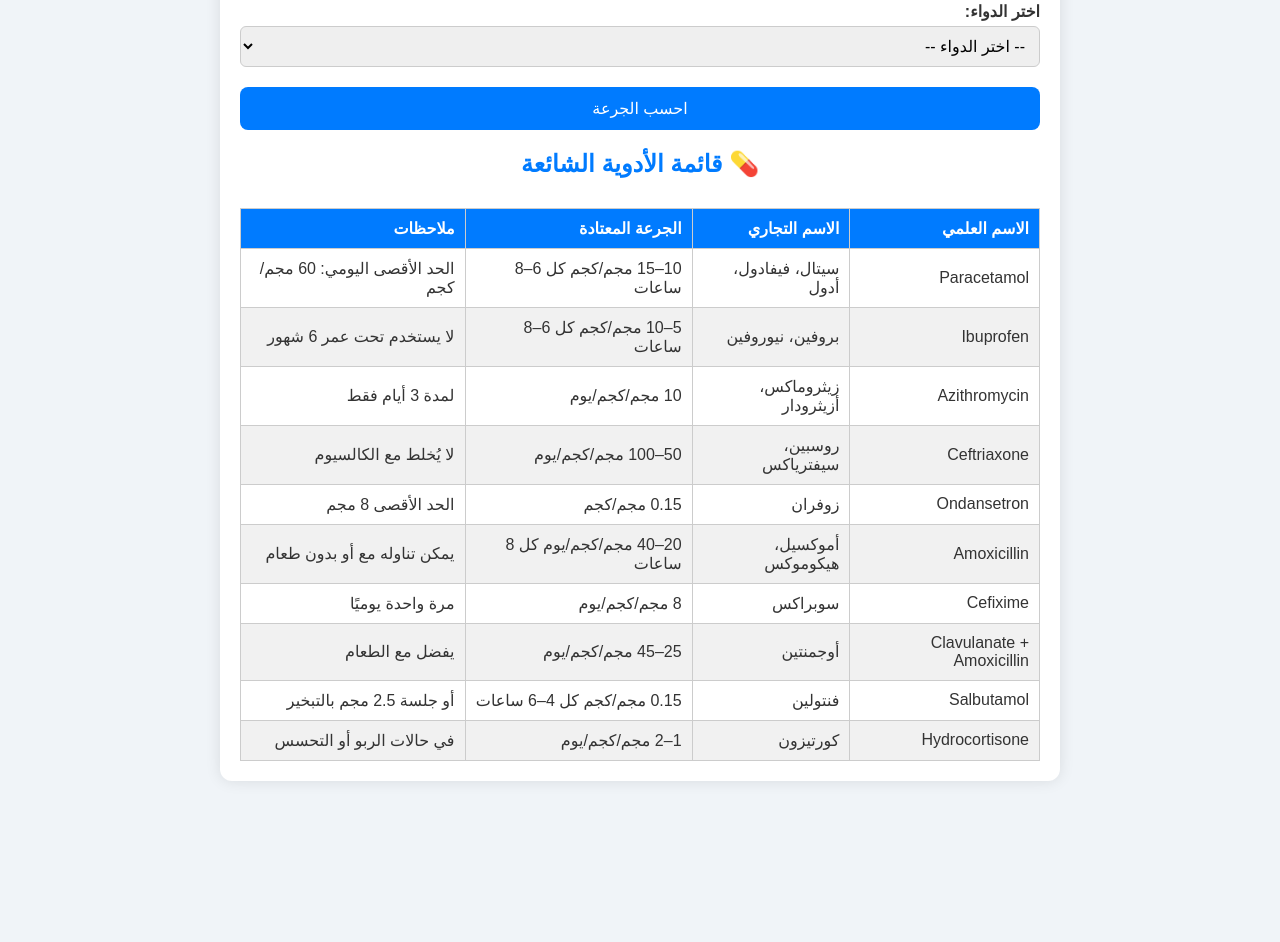
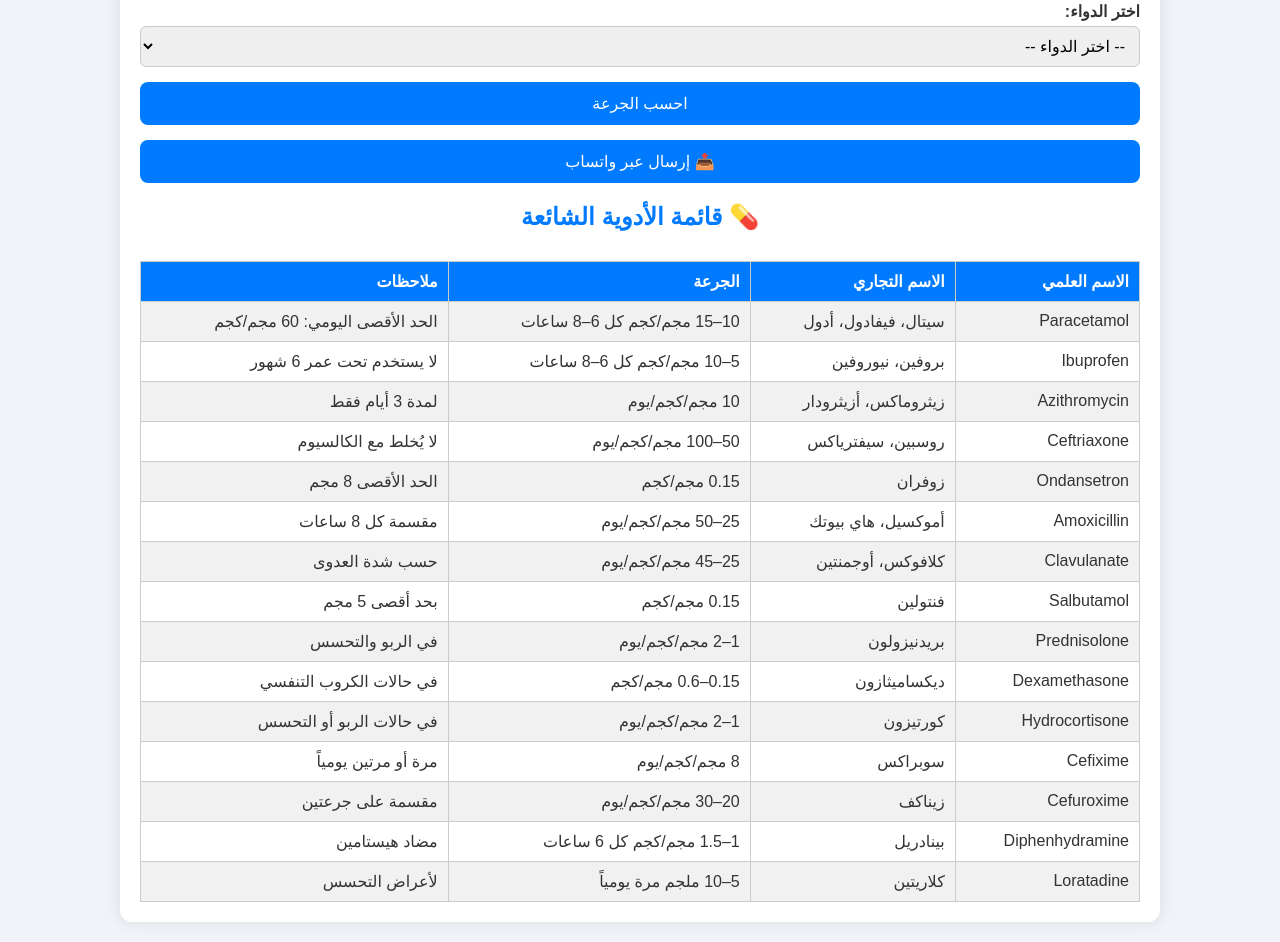
Before and after one commit to Wahab1996/mytest, a plain HTML site: page index.html in a window 1280 px wide. Shown: the part 285-1227 px from the top of the page. Before the commit the page ends 1086 px from the top, so only its background shows below. Drawn offline with Linux system fonts and the light colour scheme.

Commit message:
Update index.html

```diff
--- a/index.html
+++ b/index.html
@@ -16,7 +16,7 @@
       text-align: center;
     }
     .container {
-      max-width: 800px;
+      max-width: 1000px;
       margin: auto;
       background: white;
       padding: 20px;
@@ -37,7 +37,7 @@
       font-size: 16px;
     }
     button {
-      margin-top: 20px;
+      margin-top: 15px;
       background-color: #007bff;
       color: white;
       padding: 12px;
@@ -77,7 +77,7 @@
 <body>
   <div class="container">
     <h1>🔬 تطبيق جرعتي</h1>
-    <p style="text-align:center;">حاسبة جرعات أدوية الأطفال بناءً على الوزن والعمر</p>
+    <p style="text-align:center;">حاسبة جرعات أدوية الأطفال بناءً على الوزن</p>
 
     <h2>🧮 حاسبة الجرعة</h2>
     <label for="weight">وزن الطفل (كجم):</label>
@@ -89,21 +89,18 @@
     </select>
 
     <button onclick="calculateDose()">احسب الجرعة</button>
+    <button onclick="sendViaWhatsApp()">📤 إرسال عبر واتساب</button>
+
     <div id="result" class="result" style="display:none;"></div>
 
     <h2>💊 قائمة الأدوية الشائعة</h2>
-    <table>
-      <thead>
-        <tr>
-          <th>الاسم العلمي</th>
-          <th>الاسم التجاري</th>
-          <th>الجرعة المعتادة</th>
-          <th>ملاحظات</th>
-        </tr>
-      </thead>
-      <tbody id="drug-table-body">
-        <!-- سيتم تعبئتها من JavaScript -->
-      </tbody>
+    <table id="drugTable">
+      <tr>
+        <th>الاسم العلمي</th>
+        <th>الاسم التجاري</th>
+        <th>الجرعة</th>
+        <th>ملاحظات</th>
+      </tr>
     </table>
   </div>
 
@@ -114,73 +111,68 @@
       { scientific: "Azithromycin", trade: "زيثروماكس، أزيثرودار", dose: "10 مجم/كجم/يوم", note: "لمدة 3 أيام فقط" },
       { scientific: "Ceftriaxone", trade: "روسبين، سيفترياكس", dose: "50–100 مجم/كجم/يوم", note: "لا يُخلط مع الكالسيوم" },
       { scientific: "Ondansetron", trade: "زوفران", dose: "0.15 مجم/كجم", note: "الحد الأقصى 8 مجم" },
-      { scientific: "Amoxicillin", trade: "أموكسيل، هيكوموكس", dose: "20–40 مجم/كجم/يوم كل 8 ساعات", note: "يمكن تناوله مع أو بدون طعام" },
-      { scientific: "Cefixime", trade: "سوبراكس", dose: "8 مجم/كجم/يوم", note: "مرة واحدة يوميًا" },
-      { scientific: "Clavulanate + Amoxicillin", trade: "أوجمنتين", dose: "25–45 مجم/كجم/يوم", note: "يفضل مع الطعام" },
-      { scientific: "Salbutamol", trade: "فنتولين", dose: "0.15 مجم/كجم كل 4–6 ساعات", note: "أو جلسة 2.5 مجم بالتبخير" },
+      { scientific: "Amoxicillin", trade: "أموكسيل، هاي بيوتك", dose: "25–50 مجم/كجم/يوم", note: "مقسمة كل 8 ساعات" },
+      { scientific: "Clavulanate", trade: "كلافوكس، أوجمنتين", dose: "25–45 مجم/كجم/يوم", note: "حسب شدة العدوى" },
+      { scientific: "Salbutamol", trade: "فنتولين", dose: "0.15 مجم/كجم", note: "بحد أقصى 5 مجم" },
+      { scientific: "Prednisolone", trade: "بريدنيزولون", dose: "1–2 مجم/كجم/يوم", note: "في الربو والتحسس" },
+      { scientific: "Dexamethasone", trade: "ديكساميثازون", dose: "0.15–0.6 مجم/كجم", note: "في حالات الكروب التنفسي" },
       { scientific: "Hydrocortisone", trade: "كورتيزون", dose: "1–2 مجم/كجم/يوم", note: "في حالات الربو أو التحسس" },
-      // أضف المزيد بنفس النمط حتى تصل 50 دواء
+      { scientific: "Cefixime", trade: "سوبراكس", dose: "8 مجم/كجم/يوم", note: "مرة أو مرتين يومياً" },
+      { scientific: "Cefuroxime", trade: "زيناكف", dose: "20–30 مجم/كجم/يوم", note: "مقسمة على جرعتين" },
+      { scientific: "Diphenhydramine", trade: "بينادريل", dose: "1–1.5 مجم/كجم كل 6 ساعات", note: "مضاد هيستامين" },
+      { scientific: "Loratadine", trade: "كلاريتين", dose: "5–10 ملجم مرة يومياً", note: "لأعراض التحسس" },
+      // 👇 أكمل هنا بقية الأدوية حتى 50 حسب احتياجك
     ];
 
-    // تعبئة قائمة الاختيار
-    const select = document.getElementById("drug");
+    const drugSelect = document.getElementById("drug");
+    const drugTable = document.getElementById("drugTable");
+
     drugs.forEach(drug => {
       const option = document.createElement("option");
-      option.value = drug.scientific.toLowerCase();
+      option.value = drug.scientific;
       option.textContent = `${drug.scientific} – ${drug.trade}`;
-      select.appendChild(option);
-    });
+      drugSelect.appendChild(option);
 
-    // تعبئة جدول الأدوية
-    const tableBody = document.getElementById("drug-table-body");
-    drugs.forEach(drug => {
-      const row = document.createElement("tr");
+      const row = drugTable.insertRow();
       row.innerHTML = `
         <td>${drug.scientific}</td>
         <td>${drug.trade}</td>
         <td>${drug.dose}</td>
         <td>${drug.note}</td>
       `;
-      tableBody.appendChild(row);
     });
 
     function calculateDose() {
       const weight = parseFloat(document.getElementById("weight").value);
-      const drugValue = document.getElementById("drug").value;
+      const selectedDrug = document.getElementById("drug").value;
       const resultDiv = document.getElementById("result");
 
-      if (!weight || weight <= 0 || !drugValue) {
+      if (!weight || weight <= 0 || !selectedDrug) {
         resultDiv.style.display = "block";
         resultDiv.innerHTML = "❌ الرجاء إدخال وزن صحيح واختيار دواء.";
         return;
       }
 
-      const drug = drugs.find(d => d.scientific.toLowerCase() === drugValue);
-      let doseResult = "";
+      const drug = drugs.find(d => d.scientific === selectedDrug);
+      let message = `✅ الجرعة المحسوبة لـ ${drug.scientific}:\n${drug.dose}\nملاحظات: ${drug.note}`;
+      message = message.replace(/\n/g, "<br>");
+      resultDiv.innerHTML = message;
+      resultDiv.style.display = "block";
+    }
 
-      switch (drug.scientific.toLowerCase()) {
-        case "paracetamol":
-          doseResult = `${(weight * 10).toFixed(1)} إلى ${(weight * 15).toFixed(1)} مجم كل 6–8 ساعات`;
-          break;
-        case "ibuprofen":
-          doseResult = `${(weight * 5).toFixed(1)} إلى ${(weight * 10).toFixed(1)} مجم كل 6–8 ساعات`;
-          break;
-        case "azithromycin":
-          doseResult = `${(weight * 10).toFixed(1)} مجم مرة يومياً لمدة 3 أيام`;
-          break;
-        case "ceftriaxone":
-          doseResult = `${(weight * 50).toFixed(1)} إلى ${(weight * 100).toFixed(1)} مجم مرة يومياً`;
-          break;
-        case "ondansetron":
-          const ondansetronDose = (weight * 0.15).toFixed(2);
-          doseResult = `${ondansetronDose} مجم (الحد الأقصى 8 مجم)`;
-          break;
-        default:
-          doseResult = drug.dose;
+    function sendViaWhatsApp() {
+      const weight = document.getElementById("weight").value;
+      const selectedDrug = document.getElementById("drug").value;
+      const drug = drugs.find(d => d.scientific === selectedDrug);
+
+      if (!weight || !selectedDrug || !drug) {
+        alert("❌ الرجاء تعبئة الوزن واختيار دواء");
+        return;
       }
 
-      resultDiv.style.display = "block";
-      resultDiv.innerHTML = `✅ الجرعة المحسوبة:<br><strong>${doseResult}</strong>`;
+      const message = `🚼 وزن الطفل: ${weight} كجم\n💊 الدواء: ${drug.scientific}\n🧪 الجرعة: ${drug.dose}\n📝 ملاحظات: ${drug.note}`;
+      const encoded = encodeURIComponent(message);
+      window.open(`https://wa.me/?text=${encoded}`, "_blank");
     }
   </script>
 </body>
```
